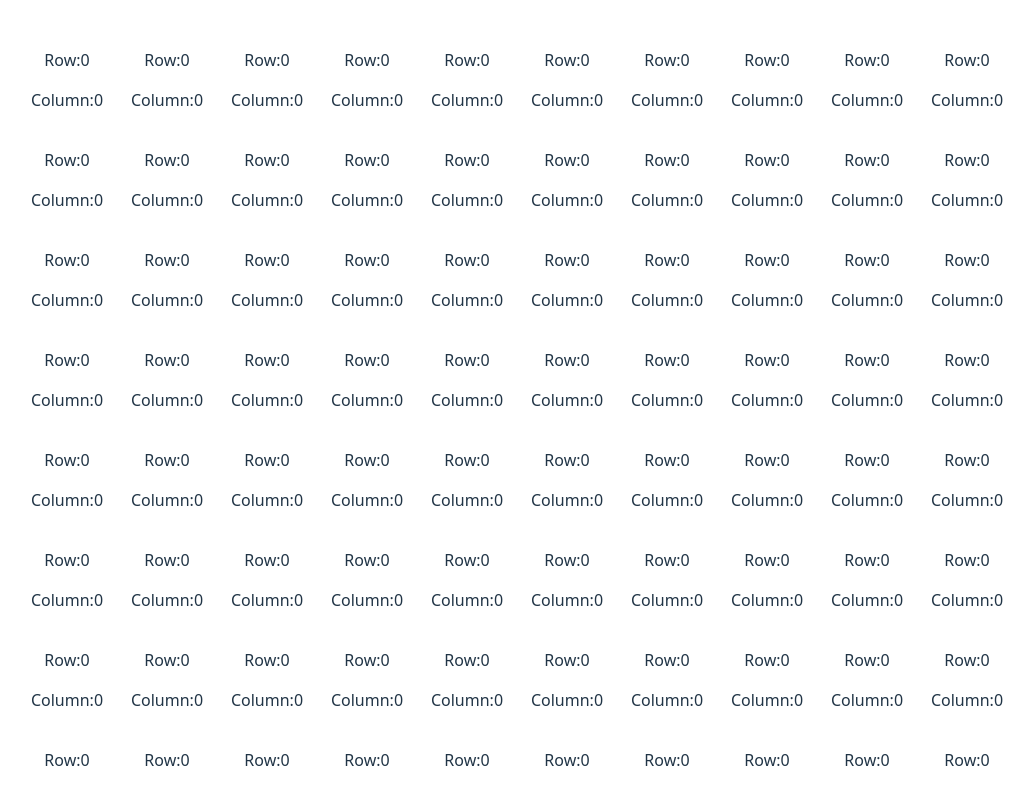
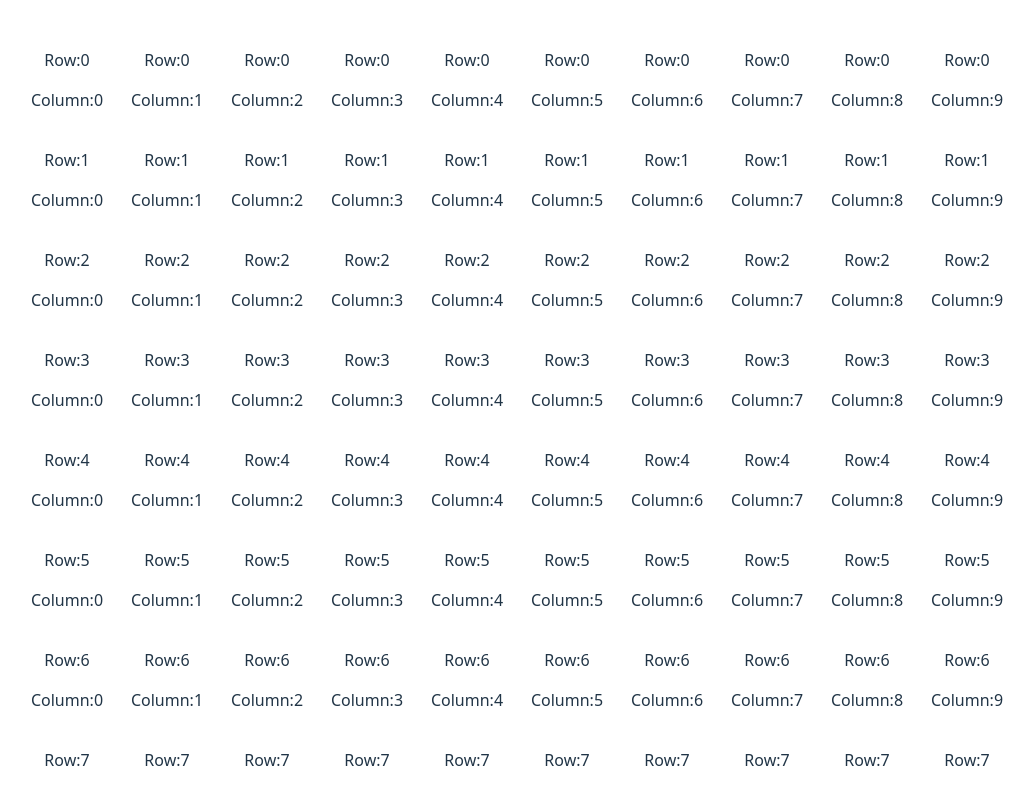
Before and after one commit to dgrayling/chess-web-app, a React (Vite) app: page / in a window 1280 px wide. Shown: the top 792 px of the page, without its empty margins (123-1157 px from the left). Built offline with nearby package versions, Linux system fonts and the light colour scheme.

Commit message:
Fix grid

```diff
--- a/src/components/ChessGrid.tsx
+++ b/src/components/ChessGrid.tsx
@@ -1,32 +1,33 @@
-import { squareGenerator } from "../utils/squareGenerator";
-import ChessSquare from "./ChessSquare.tsx";
+import ChessSquare from "./ChessSquare";
 
-const generateSquares = () => {
-  const squares: Record<string, { row: number; column: number }> = {};
+const size = 10;
 
-  Array.from({ length: 100 }, (_, i) => {
-    const square = squareGenerator().next().value;
-    const index = i.toString();
-    squares[index] = square;
-  });
-
-  return squares;
+type Cell = {
+  row: number;
+  column: number;
+  id: string;
 };
 
-const squares = generateSquares();
+const matrix: Cell[][] = Array.from({ length: size }, (_, rowIndex) =>
+  Array.from({ length: size }, (_, colIndex) => ({
+    row: rowIndex, // rows 1..10
+    column: colIndex, // cols 1..10
+    id: `${rowIndex}${colIndex}`,
+  }))
+);
 
 export default function ChessGrid() {
   return (
     <div
       style={{
         display: "grid",
-        gridTemplateColumns: "repeat(10, 100px)",
-        gridTemplateRows: "repeat(10, 100px)",
+        gridTemplateColumns: `repeat(${size}, 100px)`,
+        gridTemplateRows: `repeat(${size}, 100px)`,
       }}
     >
-      {Object.entries(squares).map(([key, value]) => (
-        <ChessSquare key={key} row={value.row} column={value.column} />
-      ))}
+      {matrix.map((row) =>
+        row.map((cell) => <ChessSquare key={cell.id} {...cell} />)
+      )}
     </div>
   );
 }
--- a/src/utils/squareGenerator.ts
+++ /dev/null
@@ -1,14 +0,0 @@
-export function* squareGenerator(): Generator<{ row: number; column: number }> {
-  let row = -1;
-  let column = -1;
-
-  while (true) {
-    row++;
-    column++;
-
-    yield {
-      row,
-      column,
-    };
-  }
-}
```
Also changed, not shown: 1 other file (tests, documents, lock files or other folders).
